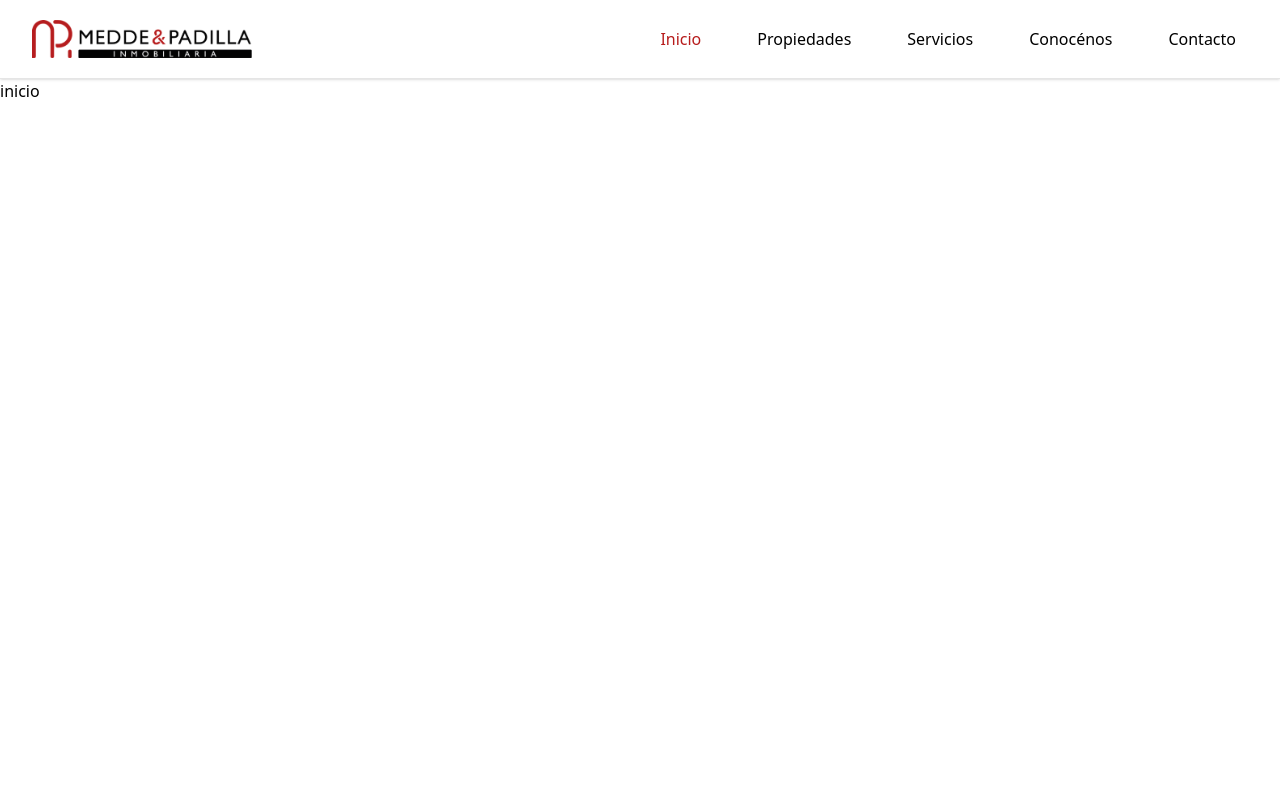
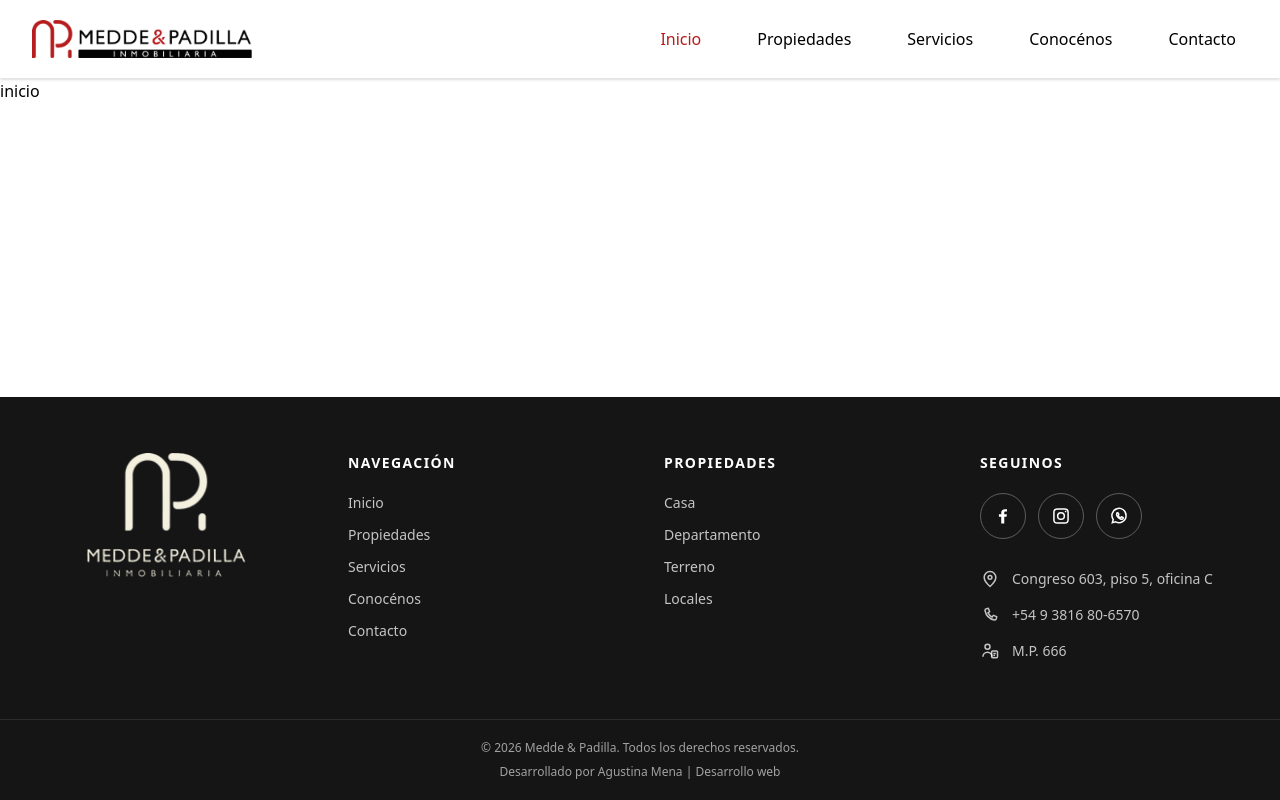
Before and after one commit to Agusme/MeddeyPadilla-Inmobiliaria, a Next.js app in the folder front/: page / in a window 1280 px wide. Built offline with nearby package versions, Linux system fonts and the light colour scheme.

Commit message:
feat: agrego footer completo

```diff
--- a/front/app/layout.tsx
+++ b/front/app/layout.tsx
@@ -1,14 +1,15 @@
 import "./globals.css";
 import Navbar from "@/components/layout/Navbar";
+import Footer from "@/components/layout/Footer";
 import type { Metadata } from "next";
 
 export const metadata: Metadata = {
   title: {
-    default: "Meddey & Padilla | Inmobiliaria",
-    template: "%s | Meddey & Padilla",
+    default: "Medde & Padilla | Inmobiliaria",
+    template: "%s | Medde & Padilla",
   },
   description:
-    "Meddey & Padilla Inmobiliaria: encontrá propiedades y servicios inmobiliarios para comprar, vender o alquilar.",
+    "Medde & Padilla Inmobiliaria: encontrá propiedades y servicios inmobiliarios para comprar, vender o alquilar.",
   authors: [{ name: "Agustina Mena" }],
   creator: "Agustina Mena",
   keywords: [
@@ -16,7 +17,7 @@ export const metadata: Metadata = {
     "propiedades",
     "venta de propiedades",
     "alquiler de propiedades",
-    "Meddey & Padilla",
+    "Medde & Padilla",
   ],
   icons: {
     icon: "/logo/favicon.png",
@@ -26,8 +27,8 @@ export const metadata: Metadata = {
   openGraph: {
     type: "website",
     locale: "es_AR",
-    siteName: "Meddey & Padilla Inmobiliaria",
-    title: "Meddey & Padilla | Inmobiliaria",
+    siteName: "Medde & Padilla Inmobiliaria",
+    title: "Medde & Padilla | Inmobiliaria",
     description:
       "Encontrá propiedades y servicios inmobiliarios para comprar, vender o alquilar.",
     images: ["/logo/logoHorizontal.png"],
@@ -41,9 +42,10 @@ export default function RootLayout({
 }>) {
   return (
     <html lang="es">
-      <body>
+      <body className="flex min-h-screen flex-col">
         <Navbar />
-        {children}
+        <main className="flex-1">{children}</main>
+        <Footer />
       </body>
     </html>
   );
--- a/front/components/layout/Footer.tsx
+++ b/front/components/layout/Footer.tsx
@@ -0,0 +1,235 @@
+import Image from "next/image";
+import Link from "next/link";
+
+const navigationLinks = [
+  { label: "Inicio", href: "/" },
+  { label: "Propiedades", href: "/propiedades" },
+  { label: "Servicios", href: "/servicios" },
+  { label: "Conocénos", href: "/nosotros" },
+  { label: "Contacto", href: "/contacto" },
+];
+
+const propertyLinks = [
+  { label: "Casa", href: "/propiedades?tipo=casa" },
+  { label: "Departamento", href: "/propiedades?tipo=departamento" },
+  { label: "Terreno", href: "/propiedades?tipo=terreno" },
+  { label: "Locales", href: "/propiedades?tipo=locales" },
+];
+
+function FacebookIcon() {
+  return (
+    <svg
+      aria-hidden="true"
+      viewBox="0 0 24 24"
+      className="h-5 w-5 fill-current"
+    >
+      <path d="M13.5 21v-8h2.75l.4-3h-3.15V8.08c0-.87.24-1.46 1.5-1.46h1.8V3.94c-.31-.04-1.37-.14-2.6-.14-2.57 0-4.33 1.57-4.33 4.46V10H7.1v3h2.77v8h3.63Z" />
+    </svg>
+  );
+}
+
+function InstagramIcon() {
+  return (
+    <svg
+      aria-hidden="true"
+      viewBox="0 0 24 24"
+      className="h-5 w-5 fill-none stroke-current"
+      strokeWidth="1.8"
+    >
+      <rect x="3.5" y="3.5" width="17" height="17" rx="4" />
+      <circle cx="12" cy="12" r="4" />
+      <circle cx="17.5" cy="6.7" r="1" className="fill-current stroke-none" />
+    </svg>
+  );
+}
+
+function WhatsappIcon() {
+  return (
+    <svg
+      aria-hidden="true"
+      viewBox="0 0 24 24"
+      className="h-5 w-5 fill-none stroke-current"
+      strokeWidth="1.8"
+    >
+      <path d="M20.5 11.5a8.5 8.5 0 0 1-12.56 7.46L4 20l1.1-3.72A8.5 8.5 0 1 1 20.5 11.5Z" />
+      <path d="M9.4 8.5c.2-.4.4-.42.7-.42h.45c.2 0 .4.08.5.38l.65 1.55c.1.23.08.42-.08.62l-.5.62c-.12.15-.1.3 0 .5.3.53 1.1 1.65 2.5 2.25.2.08.35.06.48-.1l.63-.76c.15-.18.32-.2.55-.1l1.5.7c.25.12.38.24.35.47-.06.48-.3 1.3-.88 1.55-.45.2-1.05.28-1.7.08-1.15-.35-2.48-1.2-3.48-2.2-.8-.8-1.7-2.1-1.9-3.1-.13-.64-.03-1.18.23-1.64Z" />
+    </svg>
+  );
+}
+
+function LocationIcon() {
+  return (
+    <svg
+      aria-hidden="true"
+      viewBox="0 0 24 24"
+      className="h-5 w-5 shrink-0 fill-none stroke-current"
+      strokeWidth="1.8"
+    >
+      <path d="M19 10c0 5-7 11-7 11S5 15 5 10a7 7 0 1 1 14 0Z" />
+      <circle cx="12" cy="10" r="2.3" />
+    </svg>
+  );
+}
+
+function PhoneIcon() {
+  return (
+    <svg
+      aria-hidden="true"
+      viewBox="0 0 24 24"
+      className="h-5 w-5 shrink-0 fill-none stroke-current"
+      strokeWidth="1.8"
+    >
+      <path d="M7.5 4.5 10 4l1.5 4-2 1.5a13 13 0 0 0 5 5L16 12.5l4 1.5-.5 2.5a2 2 0 0 1-2.1 1.5A14.5 14.5 0 0 1 6 6.6 2 2 0 0 1 7.5 4.5Z" />
+    </svg>
+  );
+}
+
+function ProfessionalIcon() {
+  return (
+    <svg
+      aria-hidden="true"
+      viewBox="0 0 24 24"
+      className="h-5 w-5 shrink-0 fill-none stroke-current"
+      strokeWidth="1.8"
+    >
+      <circle cx="9" cy="7" r="3" />
+      <path d="M3.5 19a5.5 5.5 0 0 1 11 0" />
+      <rect x="14" y="12" width="7" height="8" rx="1" />
+      <path d="M16 15h3M16 17.5h2" />
+    </svg>
+  );
+}
+
+export default function Footer() {
+  return (
+    <footer className="bg-[#151515] text-white">
+      <div className="mx-auto grid max-w-7xl gap-12 px-6 py-14 sm:grid-cols-2 lg:grid-cols-4 lg:px-8">
+        <div>
+          <Link
+            href="/"
+            aria-label="Ir al inicio"
+            className="mx-auto mb-8 block w-fit"
+          >
+            <Image
+              src="/logo/logoFooter1.png"
+              alt="Medde & Padilla"
+              width={200}
+              height={68}
+              className="h-auto w-36 sm:w-40"
+            />
+          </Link>
+        </div>
+
+        <div>
+          <h2 className="mb-5 text-sm font-semibold uppercase tracking-widest text-white">
+            Navegación
+          </h2>
+          <ul className="space-y-3 text-sm text-white/75">
+            {navigationLinks.map((link) => (
+              <li key={link.href}>
+                <Link
+                  className="transition hover:text-[#B71C1C]"
+                  href={link.href}
+                >
+                  {link.label}
+                </Link>
+              </li>
+            ))}
+          </ul>
+        </div>
+
+        <div>
+          <h2 className="mb-5 text-sm font-semibold uppercase tracking-widest text-white">
+            Propiedades
+          </h2>
+          <ul className="space-y-3 text-sm text-white/75">
+            {propertyLinks.map((link) => (
+              <li key={link.href}>
+                <Link
+                  className="transition hover:text-[#B71C1C]"
+                  href={link.href}
+                >
+                  {link.label}
+                </Link>
+              </li>
+            ))}
+          </ul>
+        </div>
+
+        <div>
+          <h2 className="mb-5 text-sm font-semibold uppercase tracking-widest text-white">
+            Seguinos
+          </h2>
+          <div className="flex gap-3">
+            <a
+              aria-label="Facebook"
+              href="https://www.facebook.com/profile.php?id=61587494125747&mibextid=wwXIfr&rdid=F78yUKJ9Y8y1A3Tt&share_url=https%3A%2F%2Fwww.facebook.com%2Fshare%2F18DGxUozJ6%2F%3Fmibextid%3DwwXIfr#"
+              target="_blank"
+              rel="noreferrer"
+              className="rounded-full border border-white/30 p-3 text-white transition hover:border-[#B71C1C] hover:text-[#B71C1C]"
+            >
+              <FacebookIcon />
+            </a>
+            <a
+              aria-label="Instagram"
+              href="https://www.instagram.com/medde.padilla.inmob?igsh=eGI4ZXZ1bDd0dzh5&utm_source=qr"
+              target="_blank"
+              rel="noreferrer"
+              className="rounded-full border border-white/30 p-3 text-white transition hover:border-[#B71C1C] hover:text-[#B71C1C]"
+            >
+              <InstagramIcon />
+            </a>
+            <a
+              aria-label="WhatsApp"
+              href="https://wa.me/5493816806570"
+              target="_blank"
+              rel="noreferrer"
+              className="rounded-full border border-white/30 p-3 text-white transition hover:border-[#B71C1C] hover:text-[#B71C1C]"
+            >
+              <WhatsappIcon />
+            </a>
+          </div>
+          <address className="mt-7 space-y-3 text-sm not-italic leading-6 text-white/75">
+            <a
+              href="https://maps.app.goo.gl/7s2iLpzWy1XDuCMPA"
+              target="_blank"
+              rel="noreferrer"
+              aria-label="Ver ubicación en Google Maps"
+              className="flex items-center gap-3 transition hover:text-[#B71C1C]"
+            >
+              <LocationIcon />
+              <span>Congreso 603, piso 5, oficina C</span>
+            </a>
+            <a
+              href="tel:+5493816806570"
+              aria-label="Llamar al +54 9 3816 80-6570"
+              className="flex items-center gap-3 transition hover:text-[#B71C1C]"
+            >
+              <PhoneIcon />
+              <span>+54 9 3816 80-6570</span>
+            </a>
+            <p className="flex items-center gap-3">
+              <ProfessionalIcon />
+              <span>M.P. 666</span>
+            </p>
+          </address>
+        </div>
+      </div>
+      <div className="border-t border-white/10 px-6 py-5 text-center text-xs text-white/60">
+        © {new Date().getFullYear()} Medde & Padilla. Todos los derechos
+        reservados.
+        <p className="mt-2">
+          Desarrollado por{" "}
+          <a
+            href="https://wa.me/543815633405"
+            target="_blank"
+            rel="noreferrer"
+            className="transition hover:text-[#B71C1C]"
+          >
+            Agustina Mena | Desarrollo web
+          </a>
+        </p>
+      </div>
+    </footer>
+  );
+}
--- a/front/components/layout/Navbar.tsx
+++ b/front/components/layout/Navbar.tsx
@@ -24,7 +24,7 @@ const defaultItems: NavbarItem[] = [
 ];
 
 export default function Navbar({
-  logo = "Meddey Paddilla",
+  logo = "Medde Paddilla",
   items = defaultItems,
 }: NavbarProps) {
   const [isOpen, setIsOpen] = useState(false);
```
Also changed, not shown: front/public/logo/footerLogo1.png (added), front/public/logo/logoFooter1.png (added).
